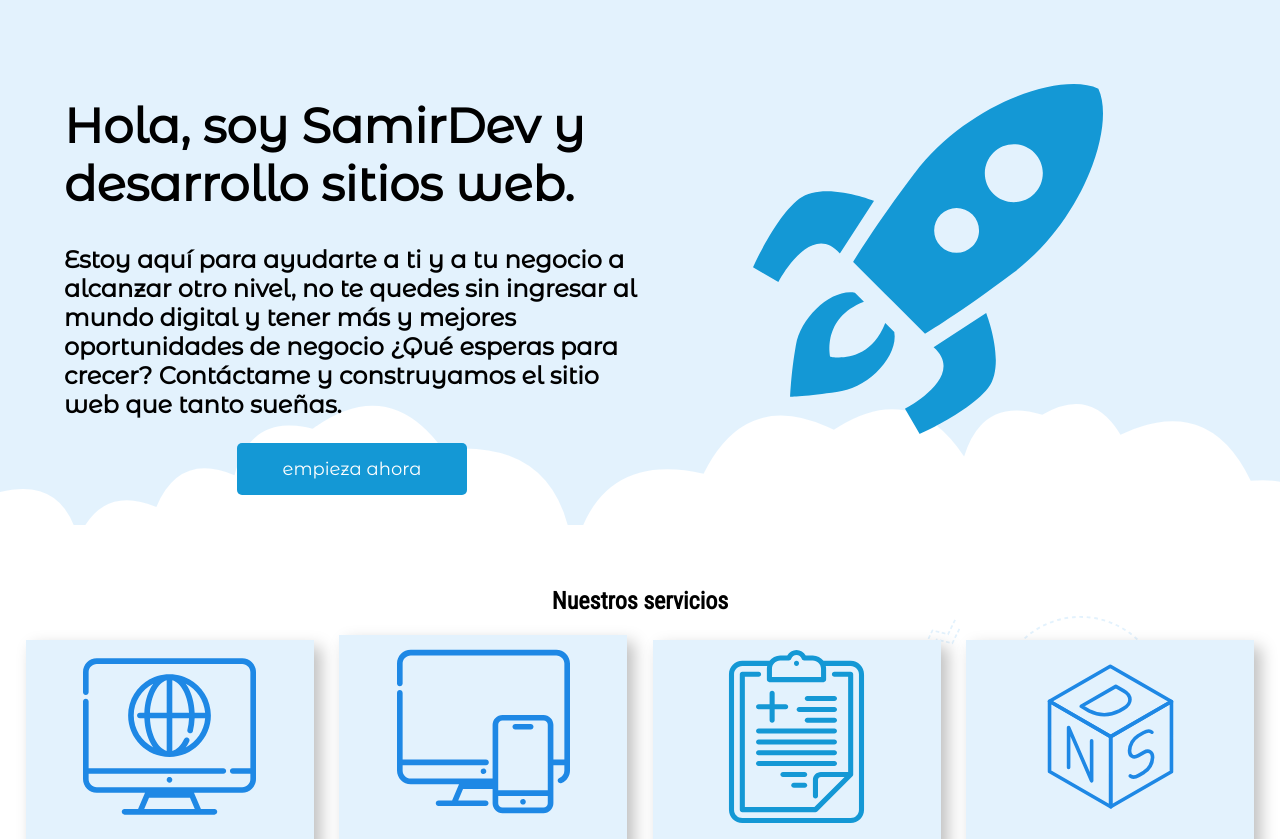
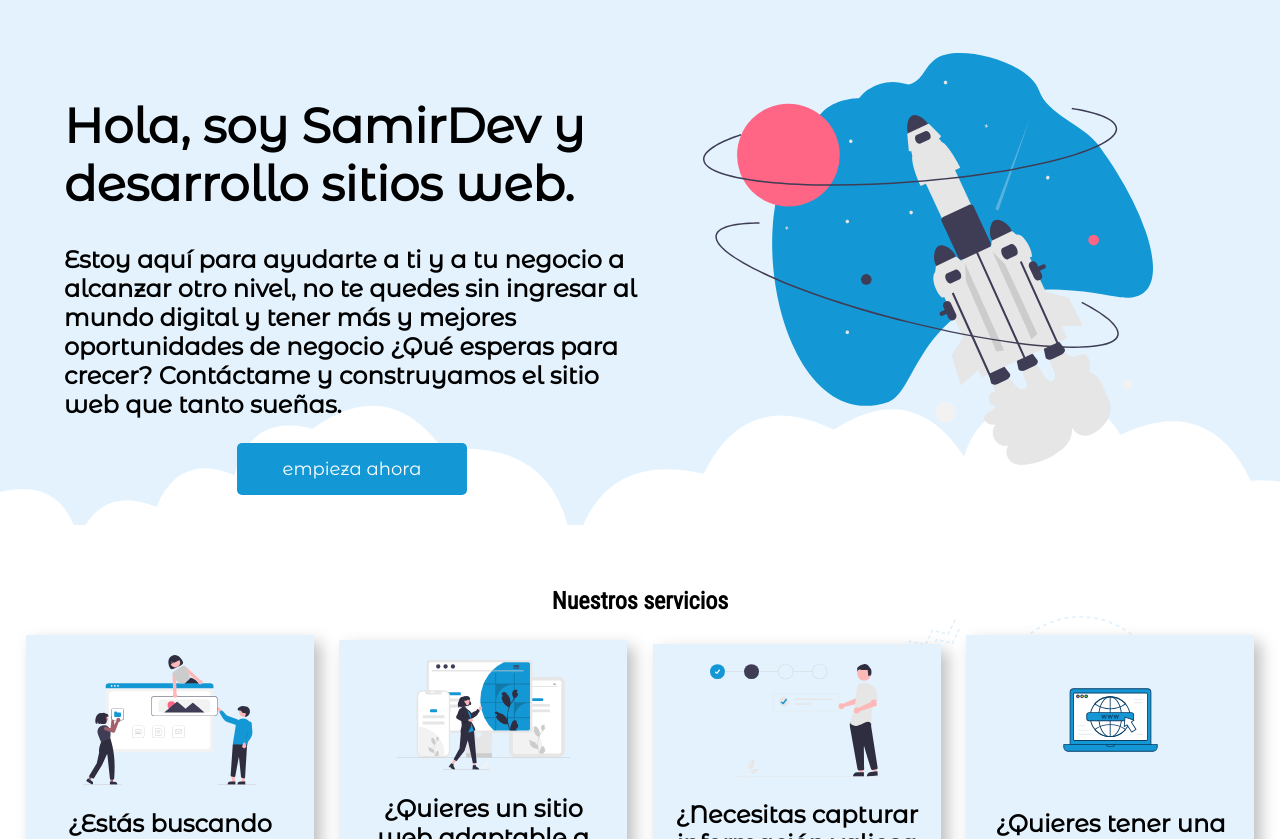
Before and after one commit to SamirFront-End/MyWebSite, a plain HTML site: page index.html in a window 1280 px wide. Shown: the part 83-922 px from the top of the page. Drawn offline with nearby package versions, Linux system fonts and the light colour scheme.

Commit message:
se modifican ilustraciones de cards

```diff
--- a/assets/css/call-action/rocket_call_action.css
+++ b/assets/css/call-action/rocket_call_action.css
@@ -4,7 +4,7 @@
     align-items: center;
 }
 .image-rocket {
-    width: 350px;
+    width: 450px;
     margin: auto;
 }
 
--- a/assets/css/section_services/cards/container_card.css
+++ b/assets/css/section_services/cards/container_card.css
@@ -1,6 +1,5 @@
 .container-card {
     background-color: var(--color3);
-    /* width: 70%; */
     margin: auto;
     box-shadow: 7px 7px 15px rgba(0, 0, 0, 25%);
     padding-bottom: 20px;
--- a/assets/css/section_services/cards/header_card.css
+++ b/assets/css/section_services/cards/header_card.css
@@ -1,10 +1,11 @@
 .header-card {
     display: flex;
     justify-content: center;
+    max-height: 40%;
 }
 .container-img-card {
     width: 60%;
-    margin-top: 10px;
+    margin-top: 20px;
 }
 .img-card {
     width: 100%;
--- a/index.html
+++ b/index.html
@@ -130,7 +130,7 @@
             </div>
             <div class="rocket-call-action">
                 <div class="img-rocket">
-                    <img src="assets/images/rocket-svgrepo-com.svg" alt="" class="image-rocket">
+                    <img src="assets/images/illustrations/undraw_outer_space_re_u9vd.svg" alt="" class="image-rocket">
                 </div>
             </div>
         </div>
@@ -143,7 +143,7 @@
             <div class="container-card">
                 <div class="header-card">
                     <div class="container-img-card">
-                        <img src="assets/images/monitor-internet-svgrepo-com.svg" alt="Sitio Web" class="img-card">
+                        <img src="assets/images/illustrations/create_website.svg" alt="Sitio Web" class="img-card">
                     </div>
                 </div>
                 <div class="container-title-card">
@@ -160,7 +160,7 @@
             <div class="container-card">
                 <div class="header-card">
                     <div class="container-img-card">
-                        <img src="assets/images/monitor-responsive-svgrepo-com.svg" alt="Sitio Web Responsive" class="img-card">
+                        <img src="assets/images/illustrations/website_responsive.svg" alt="Sitio Web Responsive" class="img-card">
                     </div>
                 </div>
                 <div class="container-title-card">
@@ -177,7 +177,7 @@
             <div class="container-card">
                 <div class="header-card">
                     <div class="container-img-card">
-                        <img src="assets/images/form-svgrepo-com.svg" alt="Sitio Web" class="img-card">
+                        <img src="assets/images/illustrations/fill_form.svg" alt="Sitio Web" class="img-card">
                     </div>
                 </div>
                 <div class="container-title-card">
@@ -194,7 +194,7 @@
             <div class="container-card">
                 <div class="header-card">
                     <div class="container-img-card">
-                        <img src="assets/images/overridedns-svgrepo-com.svg" alt="Sitio Web" class="img-card">
+                        <img src="assets/images/illustrations/world_wide_web.svg" alt="Sitio Web" class="img-card">
                     </div>
                 </div>
                 <div class="container-title-card">
```
Also changed, not shown: assets/images/Polygon Luminary.svg (deleted), assets/images/form-svgrepo-com.svg (deleted), assets/images/illustrations/create_website.svg (added), assets/images/illustrations/fill_form.svg (added), assets/images/illustrations/startup.svg (added), assets/images/illustrations/undraw_outer_space_re_u9vd.svg (added), assets/images/illustrations/website_responsive.svg (added), assets/images/illustrations/world_wide_web.svg (added), assets/images/monitor-internet-svgrepo-com.svg (deleted), assets/images/monitor-responsive-svgrepo-com.svg (deleted), assets/images/overridedns-svgrepo-com.svg (deleted), assets/images/rocket-ship-rocket-svgrepo-com.svg (deleted), assets/images/rocket-ship-rocket2-svgrepo-com.svg (deleted), assets/images/rocket-svgrepo-com.svg (deleted).
